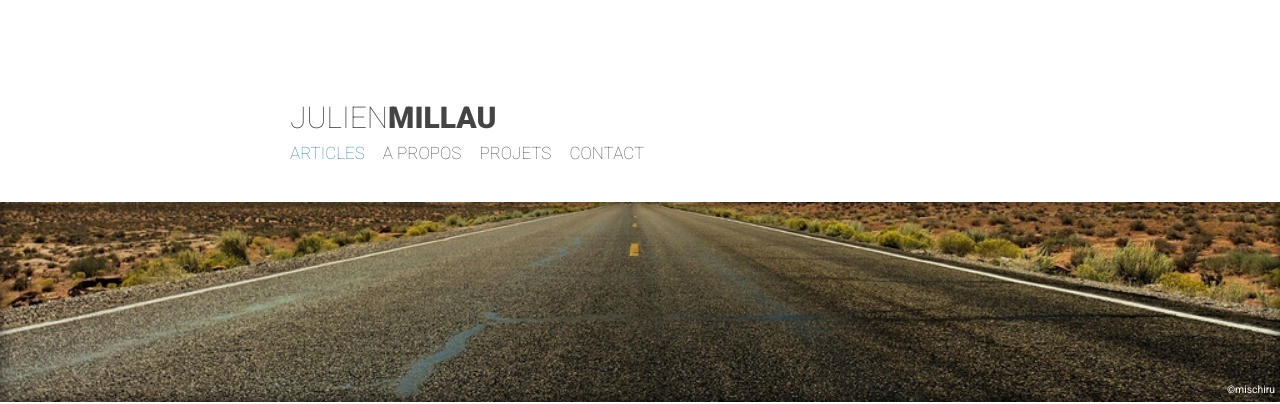
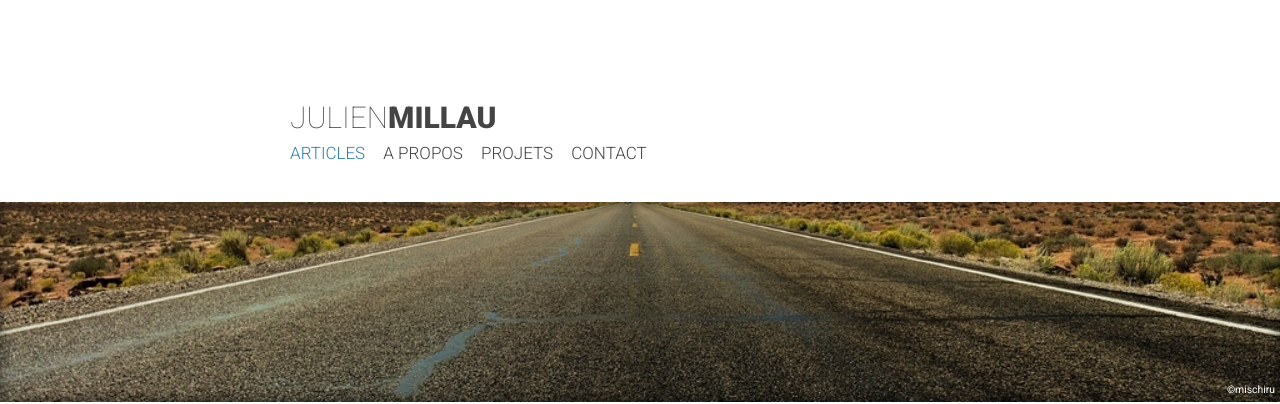
Before and after one commit to devnied/devnied.github.io, a Jekyll site: the page built from index.html, in a window 1280 px wide. Shown: the top 404 px of the page. Built offline with Jekyll 4.4.1, drawn with Linux system fonts in a browser that asks for light colours; some web fonts are replaced; Markdown is read by kramdown in place of the engine named in the settings.

Commit message:
Update font menu

```diff
--- a/css/main.css
+++ b/css/main.css
@@ -130,6 +130,10 @@
 .menu li {
 	display: inline;
 	padding-right: 15px;
+}
+
+.menu a {
+	font-weight: 300;
 }
 
 li {
```
